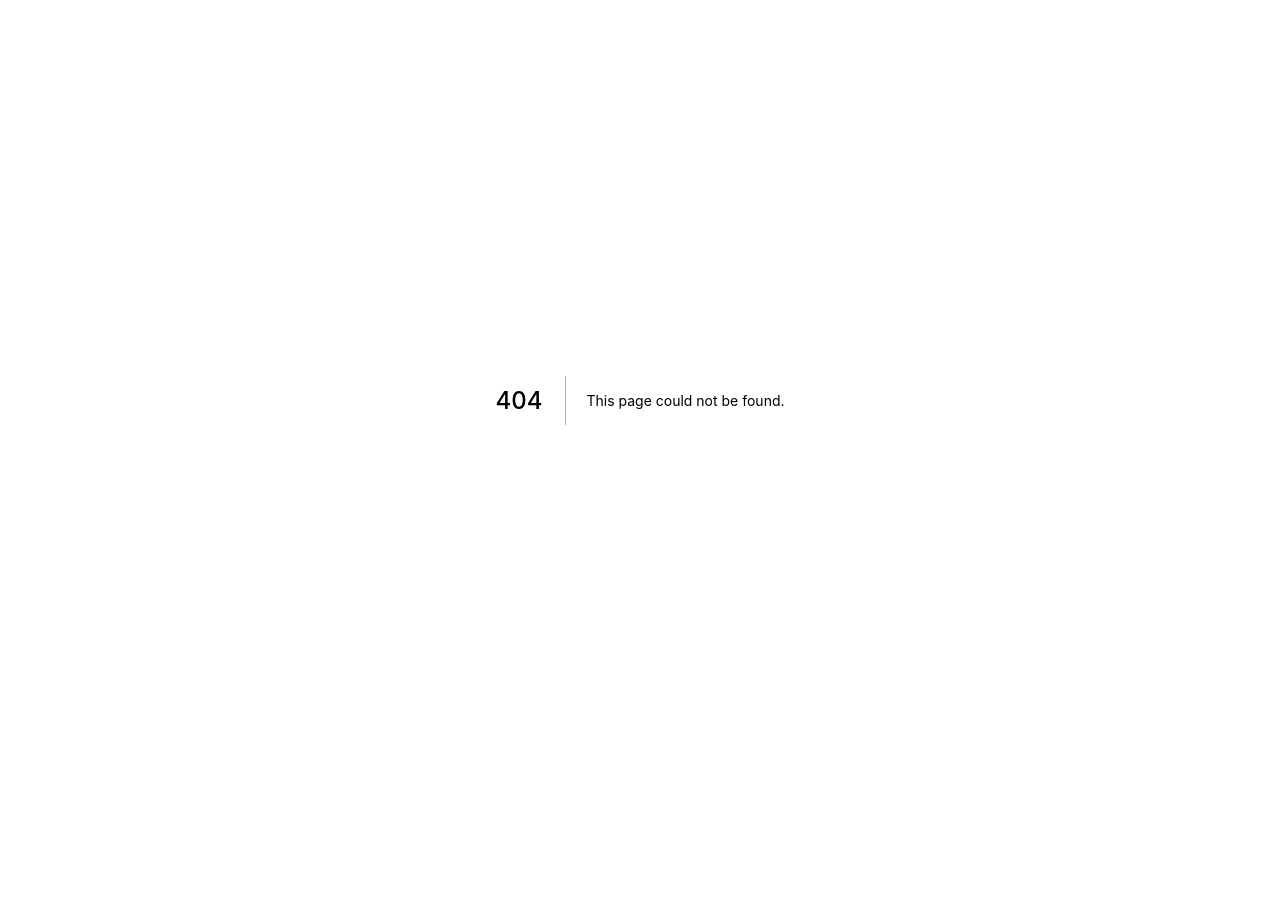
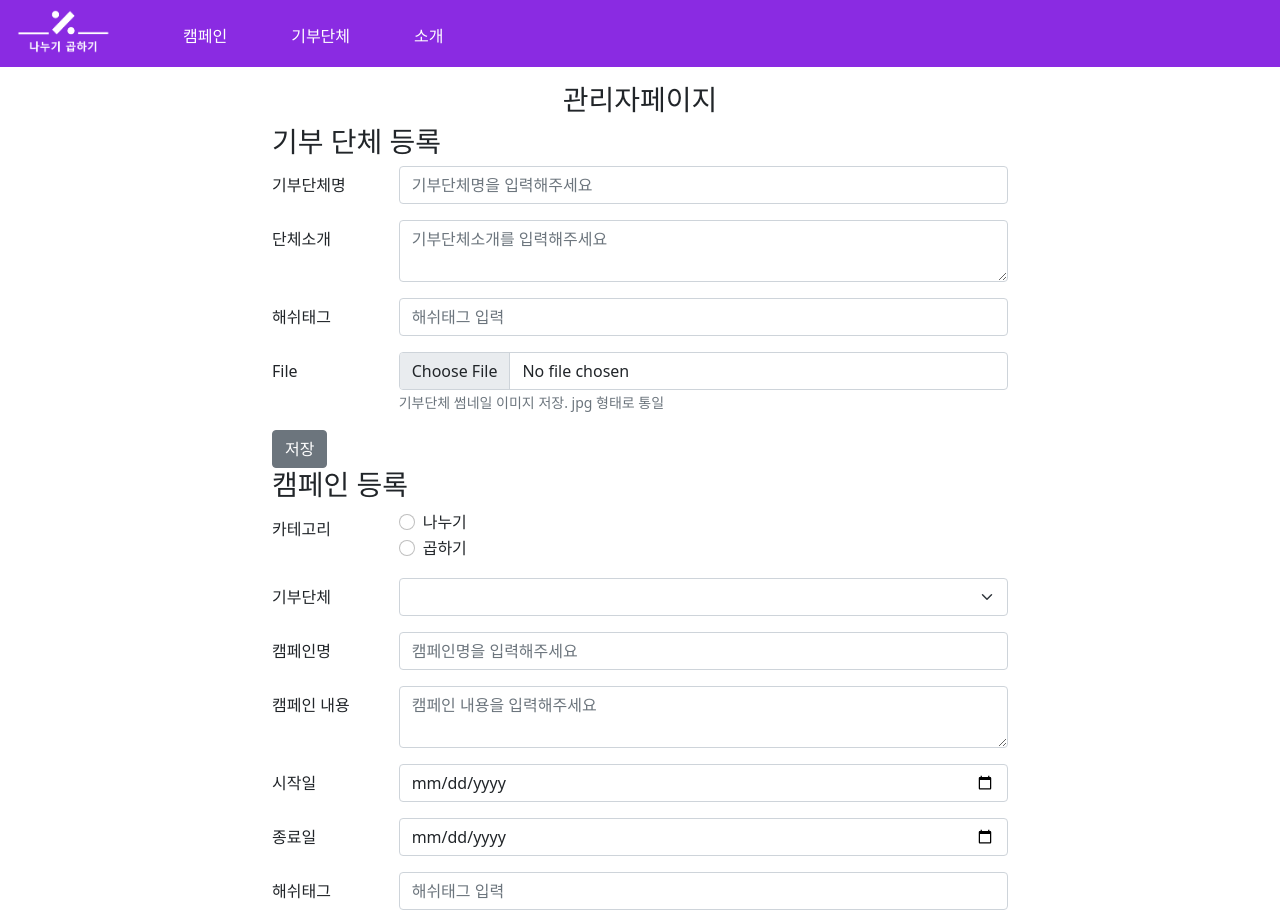
Before and after one commit to osiyeon/donation-curating-front, a Next.js app: page /admin in a window 1280 px wide. Before the commit this address had no page. Shown: the top 924 px of the page. Before the commit the page ends 800 px from the top, so only its background shows below. Built offline with nearby package versions, Linux system fonts and the light colour scheme.

Commit message:
feat(Admin): admin 페이지 생성

```diff
--- /dev/null
+++ b/components/admin/AdminBody/AdminBody.js
@@ -0,0 +1,21 @@
+import { useState, useEffect } from "react";
+import classNames from "classnames";
+import { Form, FormGroup, Label, Input, Col } from "reactstrap";
+import axios from "axios";
+
+import BodyFrame from "../../common/BodyFrame";
+import OrganizationForm from "../OrganizationForm";
+
+import style from "./AdminBody.module.css";
+import CampaignForm from "../CampaignForm/CampaignForm";
+
+function AdminBody() {
+  return (
+    <BodyFrame>
+      <h3>관리자페이지</h3>
+      <OrganizationForm />
+      <CampaignForm />
+    </BodyFrame>
+  );
+}
+export default AdminBody;
--- /dev/null
+++ b/components/admin/AdminBody/index.js
@@ -0,0 +1,3 @@
+import AdminBody from "./AdminBody";
+
+export default AdminBody;
--- /dev/null
+++ b/components/admin/CampaignForm/CampaignForm.js
@@ -0,0 +1,123 @@
+import {
+  Form,
+  FormGroup,
+  Label,
+  Input,
+  Col,
+  FormText,
+  Button
+} from "reactstrap";
+
+import style from "./CampaignForm.module.css";
+
+function CampaignForm() {
+  return (
+    <div className={style.CampaignForm}>
+      <h3>캠페인 등록</h3>
+      <Form>
+        <FormGroup tag="fieldset" row>
+          <legend className="col-form-label col-sm-2">카테고리</legend>
+          <Col sm={10}>
+            <FormGroup check>
+              <Label check>
+                <Input type="radio" name="sharing" /> 나누기
+              </Label>
+            </FormGroup>
+            <FormGroup check>
+              <Label check>
+                <Input type="radio" name="radio2" /> 곱하기
+              </Label>
+            </FormGroup>
+          </Col>
+        </FormGroup>
+        <FormGroup row>
+          <Label for="organizationSelect" sm={2}>
+            기부단체
+          </Label>
+          <Col sm={10}>
+            <Input type="select" name="select" id="organizationSelect" />
+          </Col>
+        </FormGroup>
+        <FormGroup row>
+          <Label for="organizationName" sm={2}>
+            캠페인명
+          </Label>
+          <Col sm={10}>
+            <Input
+              type="text"
+              name="name"
+              id="campaignName"
+              placeholder="캠페인명을 입력해주세요"
+            />
+          </Col>
+        </FormGroup>
+        <FormGroup row>
+          <Label for="exampleText" sm={2}>
+            캠페인 내용
+          </Label>
+          <Col sm={10}>
+            <Input
+              type="textarea"
+              name="text"
+              id="organizationDesc"
+              placeholder="캠페인 내용을 입력해주세요"
+            />
+          </Col>
+        </FormGroup>
+
+        <FormGroup row>
+          <Label for="exampleDate" sm={2}>
+            시작일
+          </Label>
+          <Col sm={10}>
+            <Input
+              type="date"
+              name="startDate"
+              id="startDate"
+              placeholder="date placeholder"
+            />
+          </Col>
+        </FormGroup>
+        <FormGroup row>
+          <Label for="exampleDate" sm={2}>
+            종료일
+          </Label>
+          <Col sm={10}>
+            <Input
+              type="date"
+              name="closingDate"
+              id="closingDate"
+              placeholder="date placeholder"
+            />
+          </Col>
+        </FormGroup>
+        <FormGroup row>
+          <Label for="organizationName" sm={2}>
+            해쉬태그
+          </Label>
+          <Col sm={10}>
+            <Input
+              type="text"
+              name="hashtag"
+              id="organizationTag"
+              placeholder="해쉬태그 입력"
+            />
+          </Col>
+        </FormGroup>
+        <FormGroup row>
+          <Label for="exampleFile" sm={2}>
+            File
+          </Label>
+          <Col sm={10}>
+            <Input type="file" name="file" id="exampleFile" />
+            <FormText color="muted">
+              캠페인 썸네일 이미지 저장. jpg 형태로 통일
+            </FormText>
+          </Col>
+        </FormGroup>
+      </Form>
+      <Button>저장</Button>
+    </div>
+  );
+}
+export default CampaignForm;
--- /dev/null
+++ b/components/admin/CampaignForm/CampaignForm.module.css
@@ -0,0 +1,3 @@
+.CampaignForm {
+    width: 100%;
+}
--- /dev/null
+++ b/components/admin/CampaignForm/index.js
@@ -0,0 +1,3 @@
+import CampaignForm from "./CampaignForm";
+
+export default CampaignForm;
--- /dev/null
+++ b/components/admin/OrganizationForm/OrganizationForm.js
@@ -0,0 +1,73 @@
+import {
+  Form,
+  FormGroup,
+  Label,
+  Input,
+  Col,
+  FormText,
+  Button
+} from "reactstrap";
+
+import style from "./OrganizationForm.module.css";
+
+function OrganizationForm() {
+  return (
+    <div className={style.OrganizationForm}>
+      <h3>기부 단체 등록</h3>
+      <Form>
+        <FormGroup row>
+          <Label for="organizationName" sm={2}>
+            기부단체명
+          </Label>
+          <Col sm={10}>
+            <Input
+              type="text"
+              name="name"
+              id="organizationName"
+              placeholder="기부단체명을 입력해주세요"
+            />
+          </Col>
+        </FormGroup>
+        <FormGroup row>
+          <Label for="exampleText" sm={2}>
+            단체소개
+          </Label>
+          <Col sm={10}>
+            <Input
+              type="textarea"
+              name="text"
+              id="organizationDesc"
+              placeholder="기부단체소개를 입력해주세요"
+            />
+          </Col>
+        </FormGroup>
+        <FormGroup row>
+          <Label for="organizationName" sm={2}>
+            해쉬태그
+          </Label>
+          <Col sm={10}>
+            <Input
+              type="text"
+              name="hashtag"
+              id="organizationTag"
+              placeholder="해쉬태그 입력"
+            />
+          </Col>
+        </FormGroup>
+        <FormGroup row>
+          <Label for="exampleFile" sm={2}>
+            File
+          </Label>
+          <Col sm={10}>
+            <Input type="file" name="file" id="exampleFile" />
+            <FormText color="muted">
+              기부단체 썸네일 이미지 저장. jpg 형태로 통일
+            </FormText>
+          </Col>
+        </FormGroup>
+      </Form>
+      <Button>저장</Button>
+    </div>
+  );
+}
+export default OrganizationForm;
--- /dev/null
+++ b/components/admin/OrganizationForm/OrganizationForm.module.css
@@ -0,0 +1,3 @@
+.OrganizationForm {
+    width: 100%;
+}
--- /dev/null
+++ b/components/admin/OrganizationForm/index.js
@@ -0,0 +1,3 @@
+import OrganizationForm from "./OrganizationForm";
+
+export default OrganizationForm;
--- /dev/null
+++ b/pages/admin/index.js
@@ -0,0 +1,16 @@
+import { Breadcrumb, BreadcrumbItem } from "reactstrap";
+import AdminBody from "../../components/admin/AdminBody";
+
+import CampaignBody from "../../components/campaign/CampaignBody";
+import Header from "../../components/common/Header";
+
+function Admin() {
+  return (
+    <>
+      <Header />
+      <AdminBody />
+    </>
+  );
+}
+
+export default Admin;
```
Also changed, not shown: components/admin/AdminBody/AdminBody.module.css (added).
